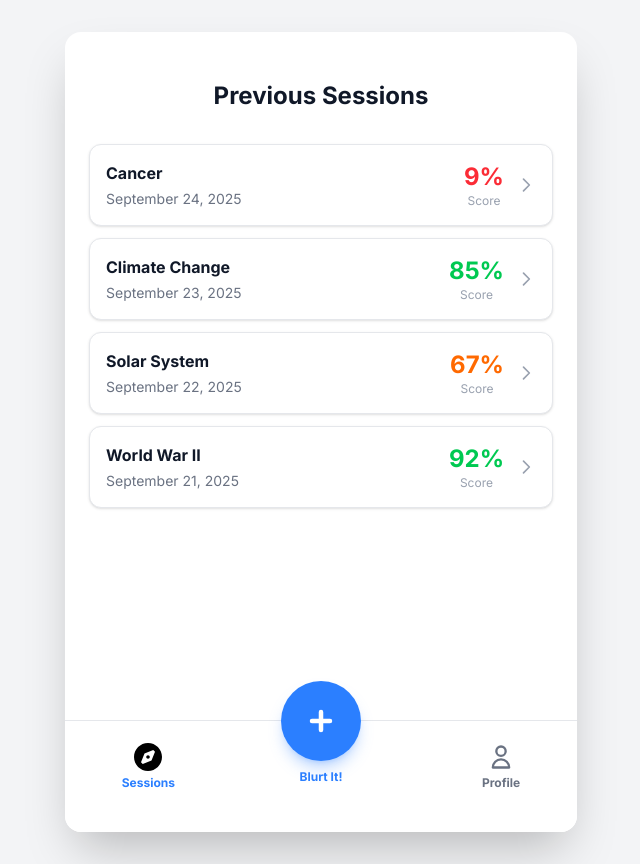
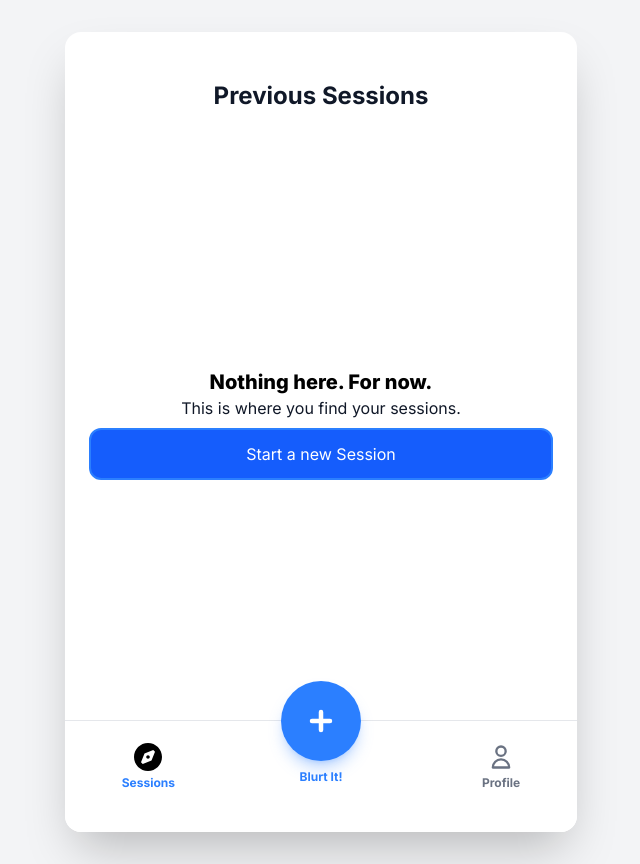
Before and after one commit to Zandaa1/blurtit, a PHP site: page /sessions.php in a window 1280 px wide. Shown: the whole page, without its empty margins (319-959 px from the left). Run offline with PHP 8.4, Linux system fonts and the light colour scheme; the visitor is signed in with stand-in values (Sample User, id 1).

Commit message:
fix: Reset test session count to zero for accurate session testing

```diff
--- a/css/output.css
+++ b/css/output.css
@@ -9,15 +9,23 @@
       "Courier New", monospace;
     --color-red-50: oklch(97.1% 0.013 17.38);
     --color-red-100: oklch(93.6% 0.032 17.717);
+    --color-red-200: oklch(88.5% 0.062 18.334);
     --color-red-400: oklch(70.4% 0.191 22.216);
     --color-red-500: oklch(63.7% 0.237 25.331);
+    --color-red-600: oklch(57.7% 0.245 27.325);
     --color-red-700: oklch(50.5% 0.213 27.518);
+    --color-red-800: oklch(44.4% 0.177 26.899);
     --color-orange-500: oklch(70.5% 0.213 47.604);
+    --color-yellow-50: oklch(98.7% 0.026 102.212);
+    --color-yellow-200: oklch(94.5% 0.129 101.54);
+    --color-yellow-800: oklch(47.6% 0.114 61.907);
     --color-green-50: oklch(98.2% 0.018 155.826);
+    --color-green-100: oklch(96.2% 0.044 156.743);
+    --color-green-400: oklch(79.2% 0.209 151.711);
     --color-green-500: oklch(72.3% 0.219 149.579);
+    --color-green-700: oklch(52.7% 0.154 150.069);
     --color-blue-50: oklch(97% 0.014 254.604);
     --color-blue-100: oklch(93.2% 0.032 255.585);
-    --color-blue-300: oklch(80.9% 0.105 251.813);
     --color-blue-400: oklch(70.7% 0.165 254.624);
     --color-blue-500: oklch(62.3% 0.214 259.815);
     --color-blue-600: oklch(54.6% 0.245 262.881);
@@ -51,6 +59,8 @@
     --text-2xl--line-height: calc(2 / 1.5);
     --text-3xl: 1.875rem;
     --text-3xl--line-height: calc(2.25 / 1.875);
+    --text-6xl: 3.75rem;
+    --text-6xl--line-height: 1;
     --font-weight-medium: 500;
     --font-weight-semibold: 600;
     --font-weight-bold: 700;
@@ -1118,48 +1017,6 @@
   inherits: false;
   initial-value: solid;
 }
-@property --tw-gradient-position {
-  syntax: "*";
-  inherits: false;
-}
-@property --tw-gradient-from {
-  syntax: "<color>";
-  inherits: false;
-  initial-value: #0000;
-}
-@property --tw-gradient-via {
-  syntax: "<color>";
-  inherits: false;
-  initial-value: #0000;
-}
-@property --tw-gradient-to {
-  syntax: "<color>";
-  inherits: false;
-  initial-value: #0000;
-}
-@property --tw-gradient-stops {
-  syntax: "*";
-  inherits: false;
-}
-@property --tw-gradient-via-stops {
-  syntax: "*";
-  inherits: false;
-}
-@property --tw-gradient-from-position {
-  syntax: "<length-percentage>";
-  inherits: false;
-  initial-value: 0%;
-}
-@property --tw-gradient-via-position {
-  syntax: "<length-percentage>";
-  inherits: false;
-  initial-value: 50%;
-}
-@property --tw-gradient-to-position {
-  syntax: "<length-percentage>";
-  inherits: false;
-  initial-value: 100%;
-}
 @property --tw-font-weight {
   syntax: "*";
   inherits: false;
@@ -1229,15 +1086,6 @@
   inherits: false;
   initial-value: 0 0 #0000;
 }
-@property --tw-outline-style {
-  syntax: "*";
-  inherits: false;
-  initial-value: solid;
-}
-@property --tw-duration {
-  syntax: "*";
-  inherits: false;
-}
 @property --tw-ease {
   syntax: "*";
   inherits: false;
@@ -1276,15 +1124,6 @@
       --tw-space-y-reverse: 0;
       --tw-space-x-reverse: 0;
       --tw-border-style: solid;
-      --tw-gradient-position: initial;
-      --tw-gradient-from: #0000;
-      --tw-gradient-via: #0000;
-      --tw-gradient-to: #0000;
-      --tw-gradient-stops: initial;
-      --tw-gradient-via-stops: initial;
-      --tw-gradient-from-position: 0%;
-      --tw-gradient-via-position: 50%;
-      --tw-gradient-to-position: 100%;
       --tw-font-weight: initial;
       --tw-shadow: 0 0 #0000;
       --tw-shadow-color: initial;
@@ -1300,8 +1139,6 @@
       --tw-ring-offset-width: 0px;
       --tw-ring-offset-color: #fff;
       --tw-ring-offset-shadow: 0 0 #0000;
-      --tw-outline-style: solid;
-      --tw-duration: initial;
       --tw-ease: initial;
       --tw-scale-x: 1;
       --tw-scale-y: 1;
--- a/sessions.php
+++ b/sessions.php
@@ -1,6 +1,6 @@
 <?php
 // test sessions here
-$testSessionCount = 1;
+$testSessionCount = 0;
 
 include('session.php');
 include('config.php');
```
Also changed, not shown: other parts of css/output.css (+71 -182 lines).
